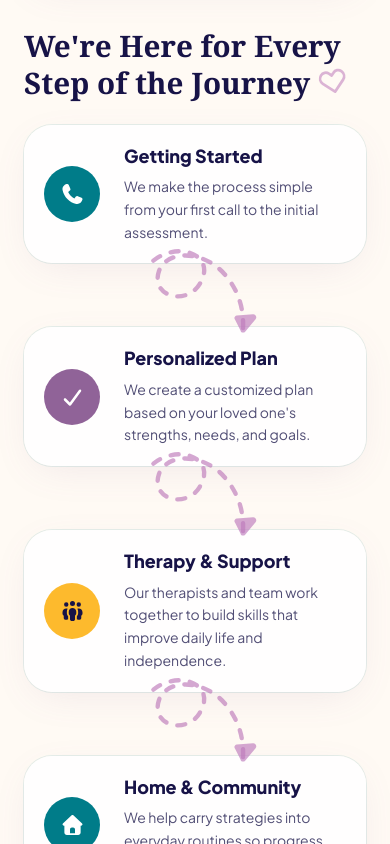
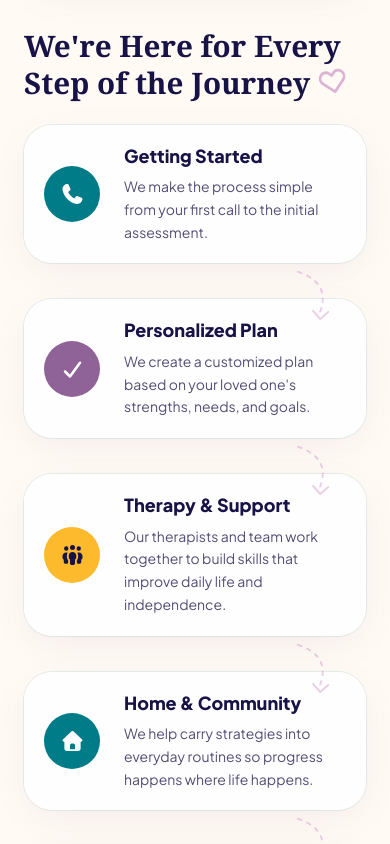
Before and after one commit to tasawur1/AvashubNJ, a Next.js app: page /families in a window 390 px wide. Shown: the part 3020-3864 px from the top of the page. Built offline with nearby package versions, Linux system fonts and the light colour scheme.

Commit message:
Refine Families mobile journey arrows

```diff
--- a/src/app/families/page.tsx
+++ b/src/app/families/page.tsx
@@ -257,6 +257,36 @@ function TiltedHeartOutline({ className = "" }: { className?: string }) {
   );
 }
 
+function JourneyArrow() {
+  return (
+    <div
+      className="pointer-events-none absolute -bottom-7 right-5 z-20 hidden min-[360px]:block"
+      aria-hidden
+    >
+      <svg
+        className="h-16 w-16 text-brand-purple-bright/35"
+        viewBox="0 0 72 72"
+        fill="none"
+      >
+        <path
+          d="M18 10c24 8 34 23 24 47"
+          stroke="currentColor"
+          strokeWidth="2.25"
+          strokeLinecap="round"
+          strokeDasharray="4 7"
+        />
+        <path
+          d="M35 54l8 9 9-8"
+          stroke="currentColor"
+          strokeWidth="2.25"
+          strokeLinecap="round"
+          strokeLinejoin="round"
+        />
+      </svg>
+    </div>
+  );
+}
+
 function CheckList({ items }: { items: string[] }) {
   return (
     <ul className="space-y-2.5">
@@ -409,7 +439,7 @@ function MobileFamiliesPage() {
           {journeySteps.map((step, index) => (
             <div
               key={step.title}
-              className={`relative ${index < journeySteps.length - 1 ? "pb-16" : ""}`}
+              className={`relative ${index < journeySteps.length - 1 ? "pb-9" : ""}`}
             >
               <article className="relative z-10 rounded-[1.75rem] bg-white/90 p-5 shadow-card ring-1 ring-brand-teal/10">
                 <div className="grid grid-cols-[4rem_1fr] items-center gap-4">
@@ -428,32 +458,7 @@ function MobileFamiliesPage() {
                 </div>
               </div>
               </article>
-              {index < journeySteps.length - 1 ? (
-                <div
-                  className="pointer-events-none absolute -bottom-3 left-1/2 z-20 -translate-x-1/2"
-                  aria-hidden
-                >
-                  <svg
-                    className="h-24 w-32 text-brand-purple-bright/65"
-                    viewBox="0 0 160 120"
-                    fill="none"
-                  >
-                    <path
-                      d="M28 22c31-25 80-7 58 29-17 28-62 16-51-16 9-26 55-27 82 4 20 23 24 48 23 68"
-                      stroke="currentColor"
-                      strokeWidth="5.5"
-                      strokeLinecap="round"
-                      strokeLinejoin="round"
-                      strokeDasharray="10 14"
-                    />
-                    <path
-                      d="M130 100c-2.5-1.2-2.5-4.9.2-6l18.8-7.6c3.1-1.3 6.2 1.8 4.9 4.9l-7.6 18.8c-1.1 2.6-4.8 2.7-6 .2L130 100z"
-                      fill="currentColor"
-                      transform="rotate(18 142 99)"
-                    />
-                  </svg>
-                </div>
-              ) : null}
+              {index < journeySteps.length - 1 ? <JourneyArrow /> : null}
             </div>
           ))}
         </div>
```
